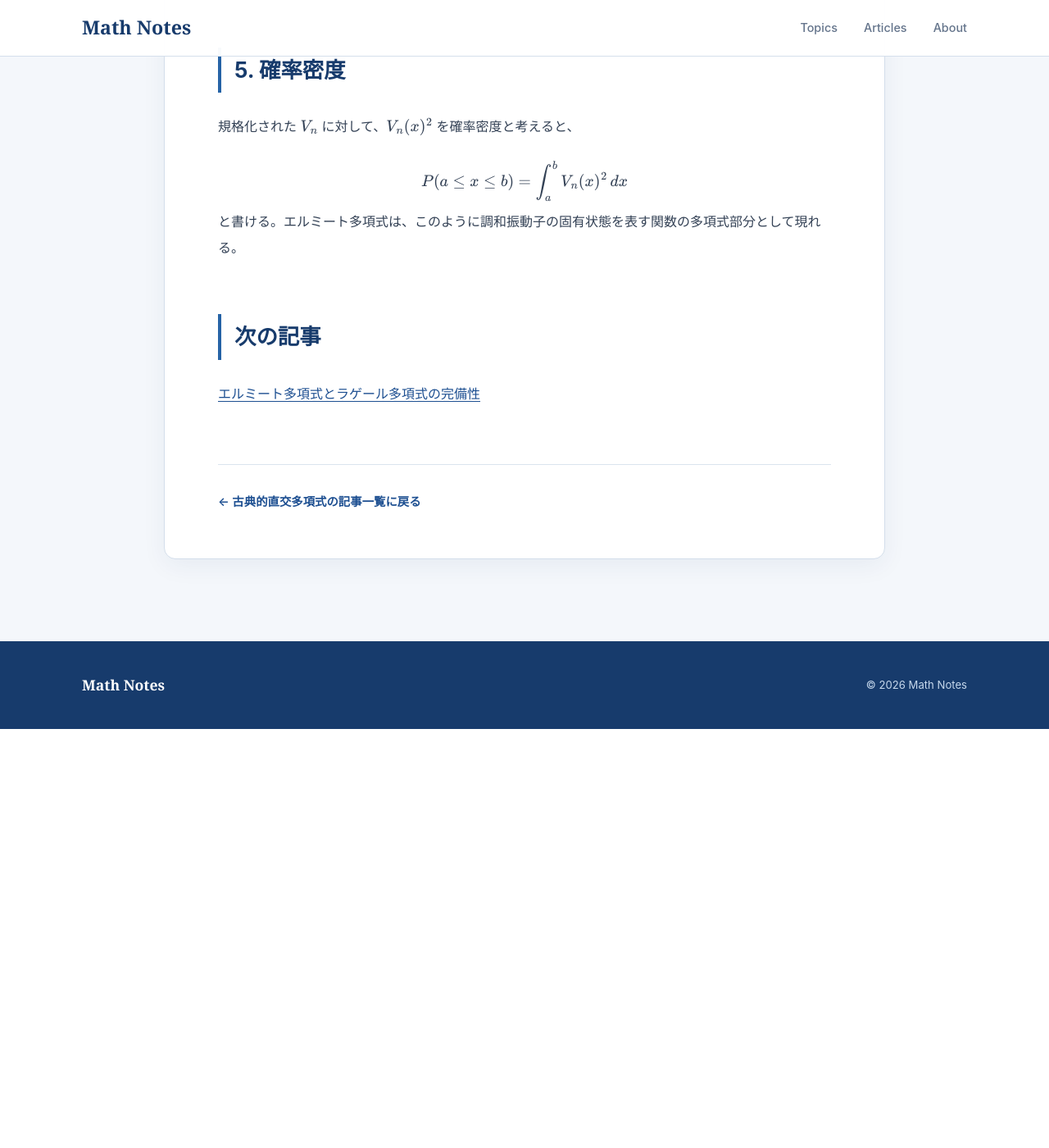
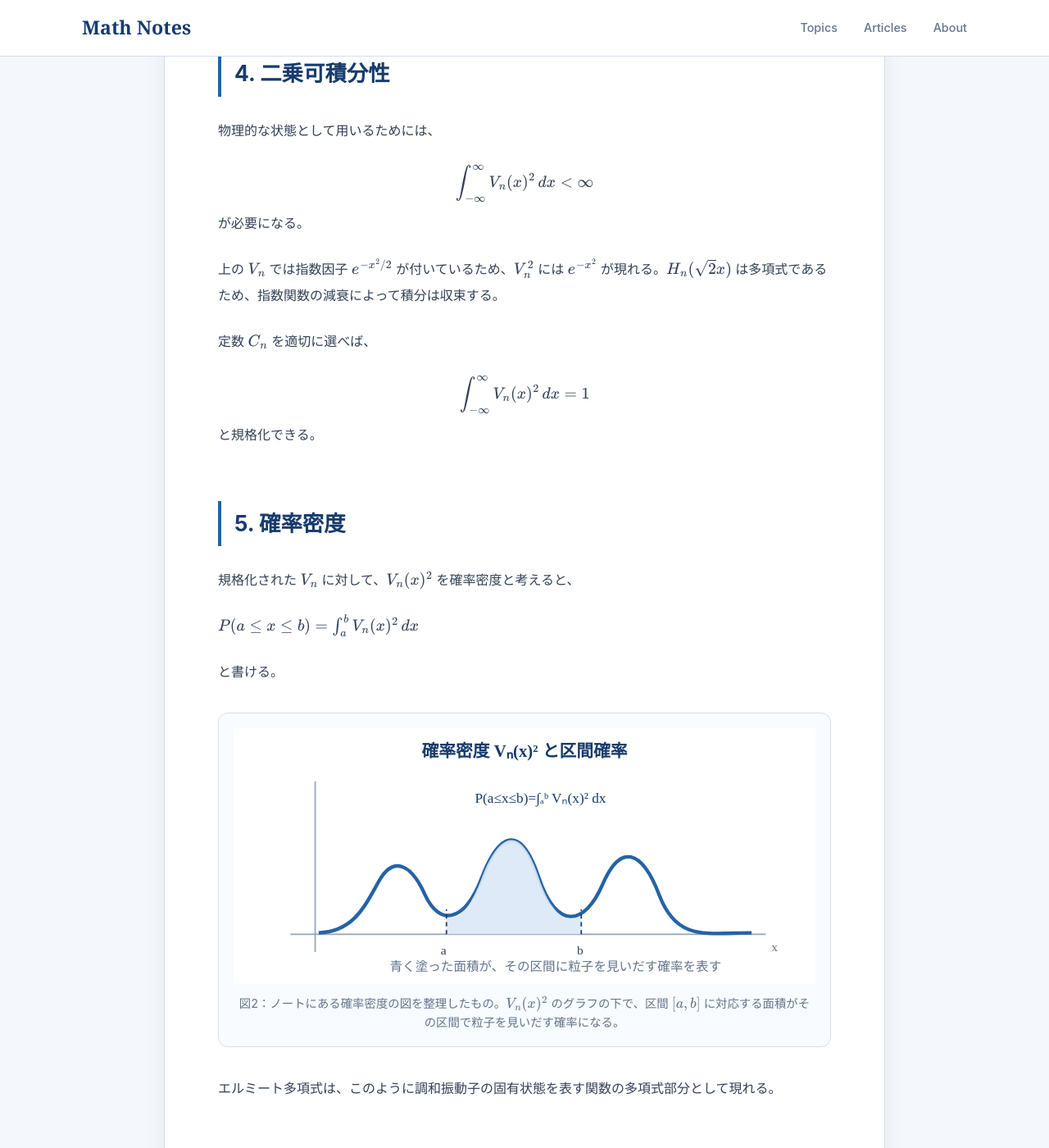
Before and after one commit to koukano/koukano.github.io, a Jekyll site: the page built from articles/hermite-polynomials-quantum-mechanics.md, in a window 1280 px wide and 1400 px high, scrolled down 2782 px. Shown: the whole window at 82% size. Built offline with Jekyll 4.4.1, drawn with Linux system fonts in a browser that asks for light colours; before the commit the page ends 3671 px from its top, so only the background shows below that; some of the changed text lies outside the part shown.

Commit message:
図: エルミート関数と確率密度の図を追加

```diff
--- a/articles/hermite-polynomials-quantum-mechanics.md
+++ b/articles/hermite-polynomials-quantum-mechanics.md
@@ -104,6 +104,13 @@ $$
 
 </div>
 
+ノートでは、エルミート関数が中央で振動しつつ、無限遠では指数因子によって急速に減衰する様子が図で示されている。
+
+<figure class="article-figure">
+  <img src="/images/figures/hermite-oscillator.svg" alt="エルミート関数が中央で振動し無限遠で減衰する模式図">
+  <figcaption>図1：エルミート関数の模式図。多項式部分による振動と、指数因子による無限遠での減衰を同時に表している。</figcaption>
+</figure>
+
 ## 3. 調和振動子型の方程式
 
 次の微分方程式を考える。
@@ -166,14 +173,21 @@ $$
 
 規格化された $V_n$ に対して、$V_n(x)^2$ を確率密度と考えると、
 
-$$
+$
 P(a\leq x\leq b)
 =
 \int_a^b
 V_n(x)^2\,dx
-$$
+$
 
-と書ける。エルミート多項式は、このように調和振動子の固有状態を表す関数の多項式部分として現れる。
+と書ける。
+
+<figure class="article-figure">
+  <img src="/images/figures/hermite-probability-density.svg" alt="確率密度V_n(x)の二乗と区間aからbの面積を示す模式図">
+  <figcaption>図2：ノートにある確率密度の図を整理したもの。$V_n(x)^2$ のグラフの下で、区間 $[a,b]$ に対応する面積がその区間で粒子を見いだす確率になる。</figcaption>
+</figure>
+
+エルミート多項式は、このように調和振動子の固有状態を表す関数の多項式部分として現れる。
 
 ## 次の記事
 
```
